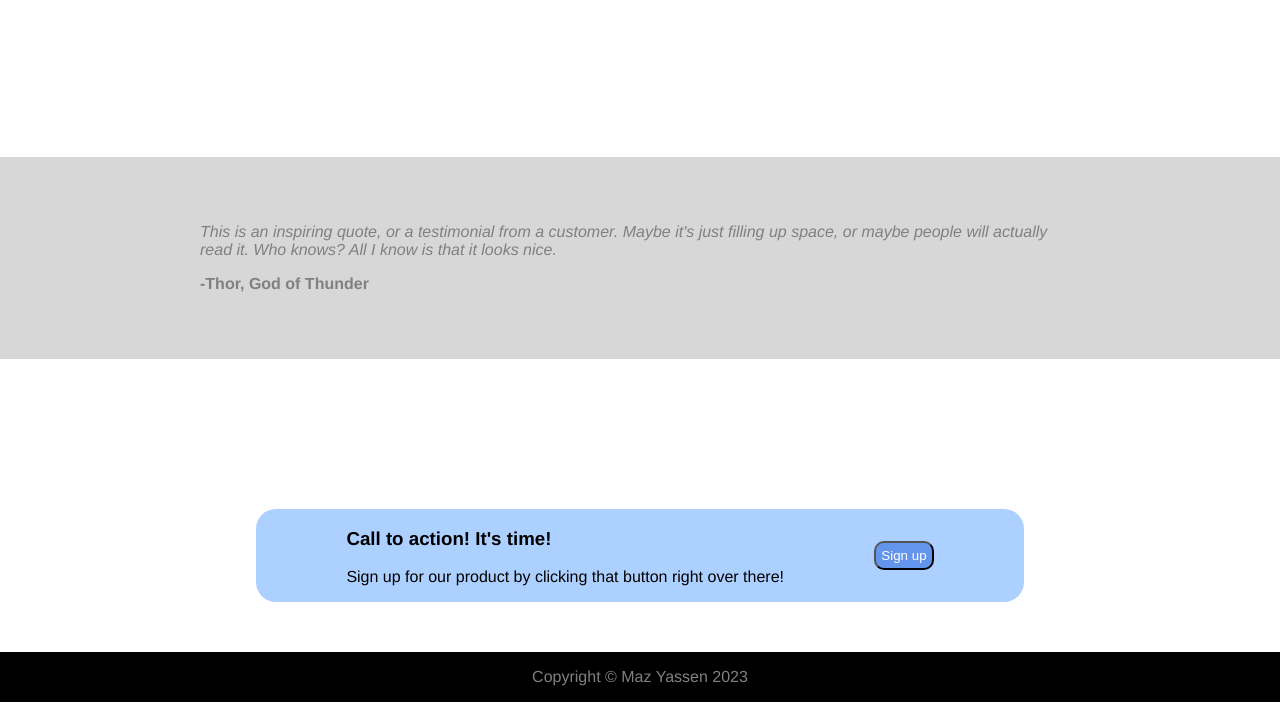
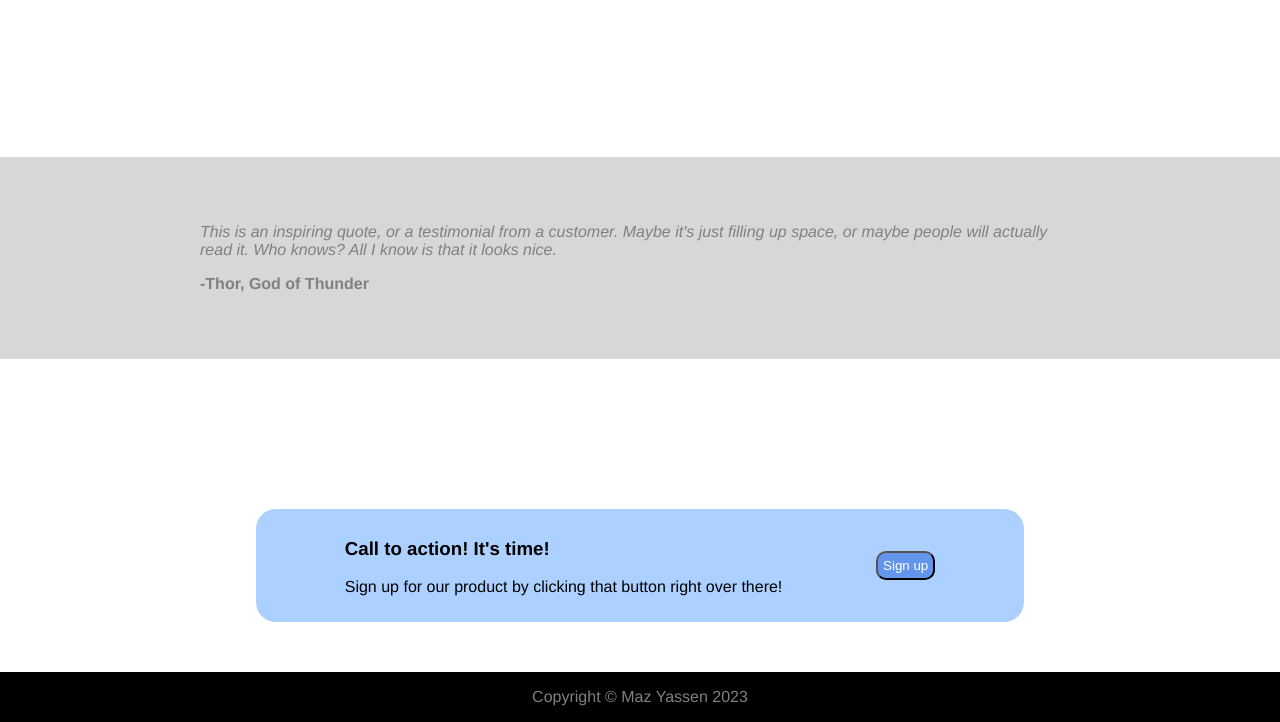
Before and after one commit to maz-y/odin-landing-page, a plain HTML site: page index.html in a window 1280 px wide. Shown: the part 698-1420 px from the top of the page. Drawn offline with Linux system fonts and the light colour scheme.

Commit message:
Fix advert padding to look better

```diff
--- a/style.css
+++ b/style.css
@@ -111,6 +111,8 @@ body{
   align-items: center;
   background-color: rgb(172, 208, 255);
   border-radius: 20px;
+  padding: 10px;
+  gap: 15px;
 }
 
 .footer{
```
